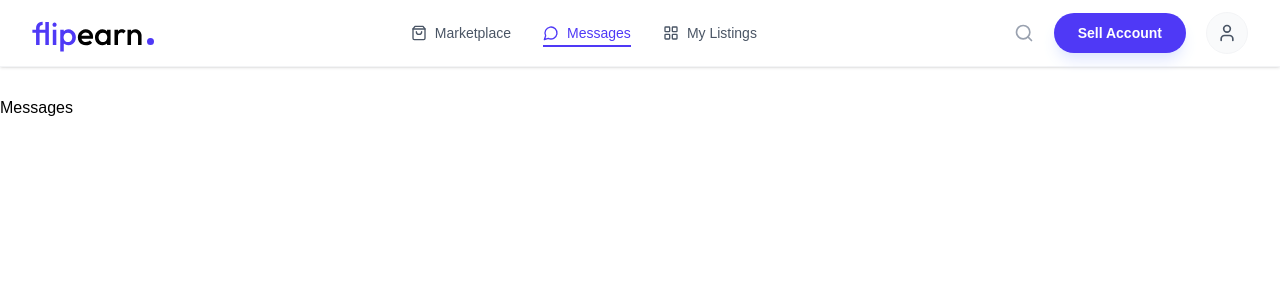
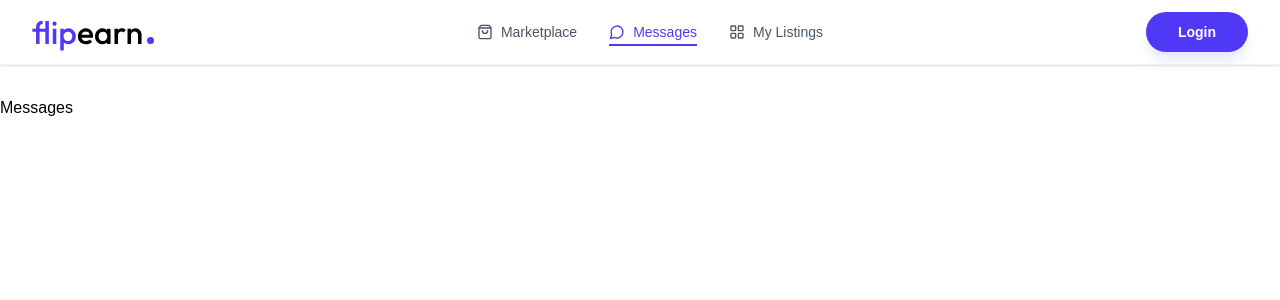
Before and after one commit to sagrikathakur/pern_socialmedia_marketplace, a React (Vite) app in the folder client/: page /messages in a window 1280 px wide. Shown: the top 300 px of the page. Built offline with nearby package versions, Linux system fonts and the light colour scheme; a web font is replaced by a local one.

Commit message:
correction of navbar

```diff
--- a/client/src/Components/Navbar.jsx
+++ b/client/src/Components/Navbar.jsx
@@ -1,6 +1,6 @@
 import React, { useState, useEffect } from 'react';
 import { Link, useLocation, useNavigate } from 'react-router-dom';
-import { ShoppingBag, MessageCircle, User, Menu, X, PlusCircle, LayoutGrid, Search } from 'lucide-react';
+import { ShoppingBag, MessageCircle, Menu, X, LayoutGrid } from 'lucide-react';
 import { assets } from '../assets/assets';
 
 const Navbar = () => {
@@ -61,21 +61,11 @@ const Navbar = () => {
 
           {/* Action Buttons */}
           <div className="hidden md:flex items-center gap-5">
-            <div className="relative group">
-              <Search className="w-5 h-5 text-gray-400 group-hover:text-indigo-600 cursor-pointer transition-colors" />
-            </div>
             <Link
-              to="/create-listing"
-              className="bg-indigo-600 text-white px-6 py-2.5 rounded-full text-sm font-semibold hover:bg-indigo-700 transition-all shadow-lg shadow-indigo-100 hover:shadow-indigo-200 active:scale-95"
+              to="/login"
+              className="bg-indigo-600 text-white px-8 py-2.5 rounded-full text-sm font-semibold hover:bg-indigo-700 transition-all shadow-lg shadow-indigo-100 hover:shadow-indigo-200 active:scale-95"
             >
-              Sell Account
-            </Link>
-            <Link
-              to="/my-orders"
-              className="p-2.5 rounded-full bg-gray-50 text-gray-600 hover:bg-indigo-50 hover:text-indigo-600 transition-all border border-gray-100"
-              title="My Profile"
-            >
-              <User className="w-5 h-5" />
+              Login
             </Link>
           </div>
 
@@ -114,18 +104,11 @@ const Navbar = () => {
           ))}
           <div className="pt-6 flex flex-col gap-6 pr-3">
             <Link
-              to="/create-listing"
+              to="/login"
               onClick={() => setIsOpen(false)}
               className=" bg-indigo-600 text-white text-center py-3 rounded-2xl font-bold shadow-lg shadow-indigo-100"
             >
-              Sell Account
-            </Link>
-            <Link
-              to="/my-orders"
-              onClick={() => setIsOpen(false)}
-              className="w-full bg-gray-50 text-gray-700 text-center py-4 rounded-2xl font-semibold border border-gray-100 hover:bg-gray-100 transition-colors"
-            >
-              My Profile
+              Login
             </Link>
           </div>
         </div>
```
